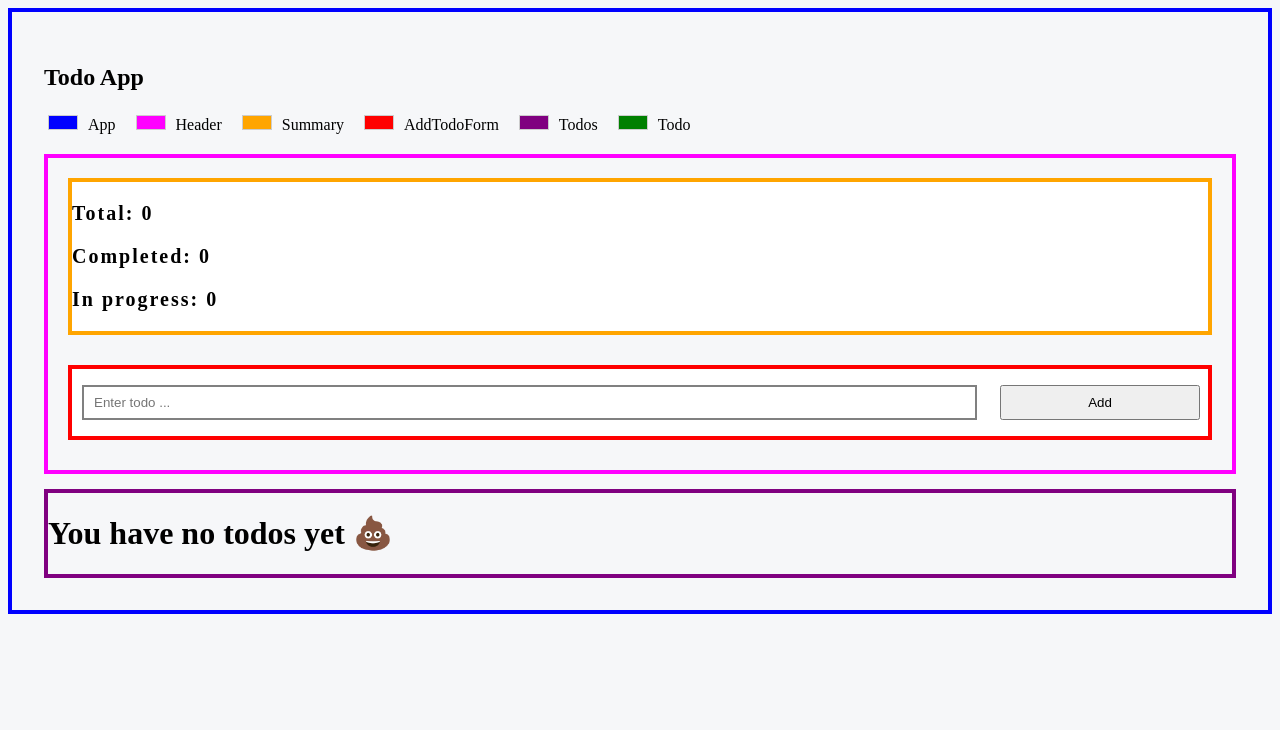
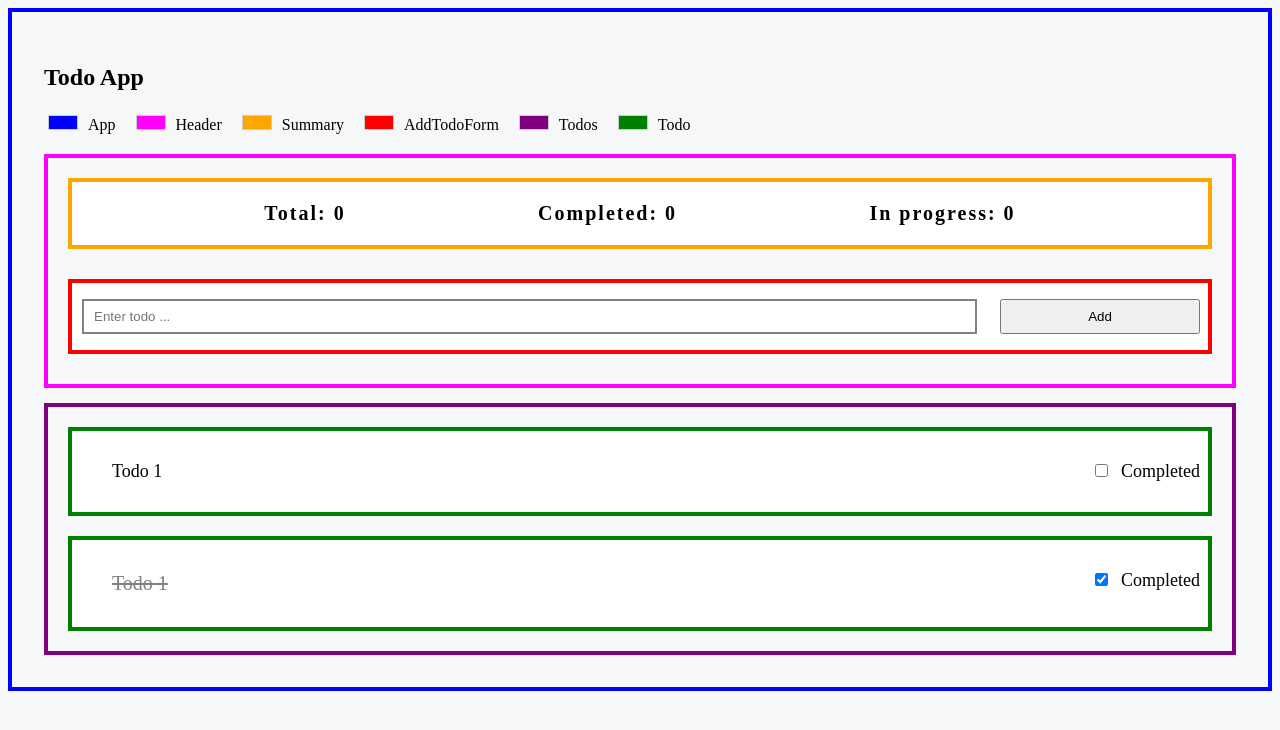
Before and after one commit to kenjox/todo-react-app, a React (Vite) app: page / in a window 1280 px wide. Shown: the top 730 px of the page. Built offline with nearby package versions, Linux system fonts and the light colour scheme.

Commit message:
chore: react todo skeleton

```diff
--- a/src/AddTodoForm.tsx
+++ b/src/AddTodoForm.tsx
@@ -1,27 +1,6 @@
-import { FormEvent } from "react";
-import { TodoType } from "./TodoContext";
-import { useTodoContext } from "./useTodoContext";
-
 export const AddTodoForm = () => {
-  const ctx = useTodoContext();
-
-  const handleSubmit = (event: FormEvent<HTMLFormElement>) => {
-    event.preventDefault();
-
-    const formData = new FormData(event.currentTarget);
-    const data = Object.fromEntries(formData.entries());
-
-    const newTodo: TodoType = {
-      id: Math.random(),
-      title: data.title as string,
-      completed: false,
-    };
-
-    ctx.addTodo(newTodo);
-  };
-
   return (
-    <form className="form_section" onSubmit={handleSubmit}>
+    <form className="form_section">
       <p className="form_field">
         <input
           className="input_field"
--- a/src/Summary.tsx
+++ b/src/Summary.tsx
@@ -1,13 +1,9 @@
-import { useTodoContext } from "./useTodoContext";
-
 export const Summary = () => {
-  const ctx = useTodoContext();
-
   return (
     <section className="summary_section">
-      <p>Total: {ctx.totalTodos}</p>
-      <p>Completed: {ctx.completedTodos}</p>
-      <p>In progress: {ctx.inProgressTodos}</p>
+      <p>Total: 0</p>
+      <p>Completed: 0</p>
+      <p>In progress: 0</p>
     </section>
   );
 };
--- a/src/Todo.tsx
+++ /dev/null
@@ -1,25 +0,0 @@
-import { TodoType } from "./TodoContext";
-import { useTodoContext } from "./useTodoContext";
-
-type TodoProp = {
-  todo: TodoType;
-};
-
-export const Todo = ({ todo }: TodoProp) => {
-  const ctx = useTodoContext();
-  const completedStatus = todo.completed ? "completed" : "";
-
-  return (
-    <li className="todo_item">
-      <span
-        className={`todo_title ${completedStatus}`}
-        onClick={() => ctx.toggleTodo(todo.id)}
-      >
-        {todo.title}
-      </span>
-      <span className="cross_icon" onClick={() => ctx.removeTodo(todo.id)}>
-        X
-      </span>
-    </li>
-  );
-};
--- a/src/TodoContext.tsx
+++ /dev/null
@@ -1,62 +0,0 @@
-import { createContext, ReactNode, useState } from "react";
-
-export type TodoType = {
-  id: number;
-  title: string;
-  completed: boolean;
-};
-
-type TodosState = {
-  todos: TodoType[];
-  totalTodos: number;
-  completedTodos: number;
-  inProgressTodos: number;
-};
-
-type TodoActions = {
-  addTodo: (todo: TodoType) => void;
-  toggleTodo: (todoId: number) => void;
-  removeTodo: (todoId: number) => void;
-};
-
-type TodoContextProviderProps = {
-  children: ReactNode;
-};
-
-type TodoContextValue = TodosState & TodoActions;
-
-export const TodoContext = createContext<TodoContextValue | null>(null);
-
-export const TodoContextProvider = ({ children }: TodoContextProviderProps) => {
-  const [todos, setTodos] = useState<TodoType[]>([]);
-
-  const contextValue: TodoContextValue = {
-    todos,
-    totalTodos: todos.length,
-    completedTodos: todos.filter((todo) => todo.completed).length,
-    inProgressTodos: todos.filter((todo) => !todo.completed).length,
-    addTodo: (todo: TodoType) => {
-      setTodos([...todos, todo]);
-    },
-    toggleTodo: (todoId: number) => {
-      const updatedTodo = todos.map((todo) => {
-        if (todo.id === todoId) {
-          return {
-            ...todo,
-            completed: !todo.completed,
-          };
-        }
-        return todo;
-      });
-      setTodos(updatedTodo);
-    },
-    removeTodo: (todoId: number) => {
-      const updateTodos = todos.filter((todo) => todo.id !== todoId);
-      setTodos(updateTodos);
-    },
-  };
-
-  return (
-    <TodoContext.Provider value={contextValue}>{children}</TodoContext.Provider>
-  );
-};
--- a/src/Todos.tsx
+++ b/src/Todos.tsx
@@ -1,17 +1,20 @@
-import { Todo } from "./Todo";
-import { useTodoContext } from "./useTodoContext";
-
 export const Todos = () => {
-  const ctx = useTodoContext();
   return (
     <ul className="todos_list">
-      {ctx.todos.length !== 0 ? (
-        ctx.todos.map((todo) => {
-          return <Todo key={todo.id} todo={todo} />;
-        })
-      ) : (
-        <h1>You have no todos yet 💩</h1>
-      )}
+      <li className="todo_item">
+        <p>Todo 1</p>
+        <p>
+          <input type="checkbox" onChange={() => {}} />
+          <span className="checkbox_text">Completed</span>
+        </p>
+      </li>
+      <li className="todo_item">
+        <p className="todo_title completed">Todo 1</p>
+        <p>
+          <input type="checkbox" checked onChange={() => {}} />
+          <span className="checkbox_text">Completed</span>
+        </p>
+      </li>
     </ul>
   );
 };
--- a/src/index.css
+++ b/src/index.css
@@ -73,6 +73,8 @@ body {
   letter-spacing: 2px;
   border: 4px solid orange;
   background-color: #fff;
+  display: flex;
+  justify-content: space-evenly;
 }
 
 .form_section {
@@ -121,15 +123,14 @@ body {
   justify-content: space-between;
 }
 
+.todo_title {
+  font-size: 20px;
+}
+
 .completed {
   text-decoration: line-through;
   color: grey;
 }
-.todo_title,
-.cross_icon {
-  font-size: 24px;
+.checkbox_text {
+  margin-left: 10px;
 }
-.cross_icon {
-  cursor: pointer;
-  padding-right: 10px;
-}
--- a/src/main.tsx
+++ b/src/main.tsx
@@ -1,10 +1,6 @@
 import ReactDOM from "react-dom/client";
+
 import App from "./App.tsx";
 import "./index.css";
-import { TodoContextProvider } from "./TodoContext.tsx";
 
-ReactDOM.createRoot(document.getElementById("root")!).render(
-  <TodoContextProvider>
-    <App />
-  </TodoContextProvider>
-);
+ReactDOM.createRoot(document.getElementById("root")!).render(<App />);
--- a/src/useTodoContext.ts
+++ /dev/null
@@ -1,12 +0,0 @@
-import { useContext } from "react";
-import { TodoContext } from "./TodoContext";
-
-export const useTodoContext = () => {
-  const ctx = useContext(TodoContext);
-
-  if (ctx == null) {
-    throw Error("Something went wrong.Fix it");
-  }
-
-  return ctx;
-};
```
Also changed, not shown: src/dummy.ts (added, +25 -0 lines).
